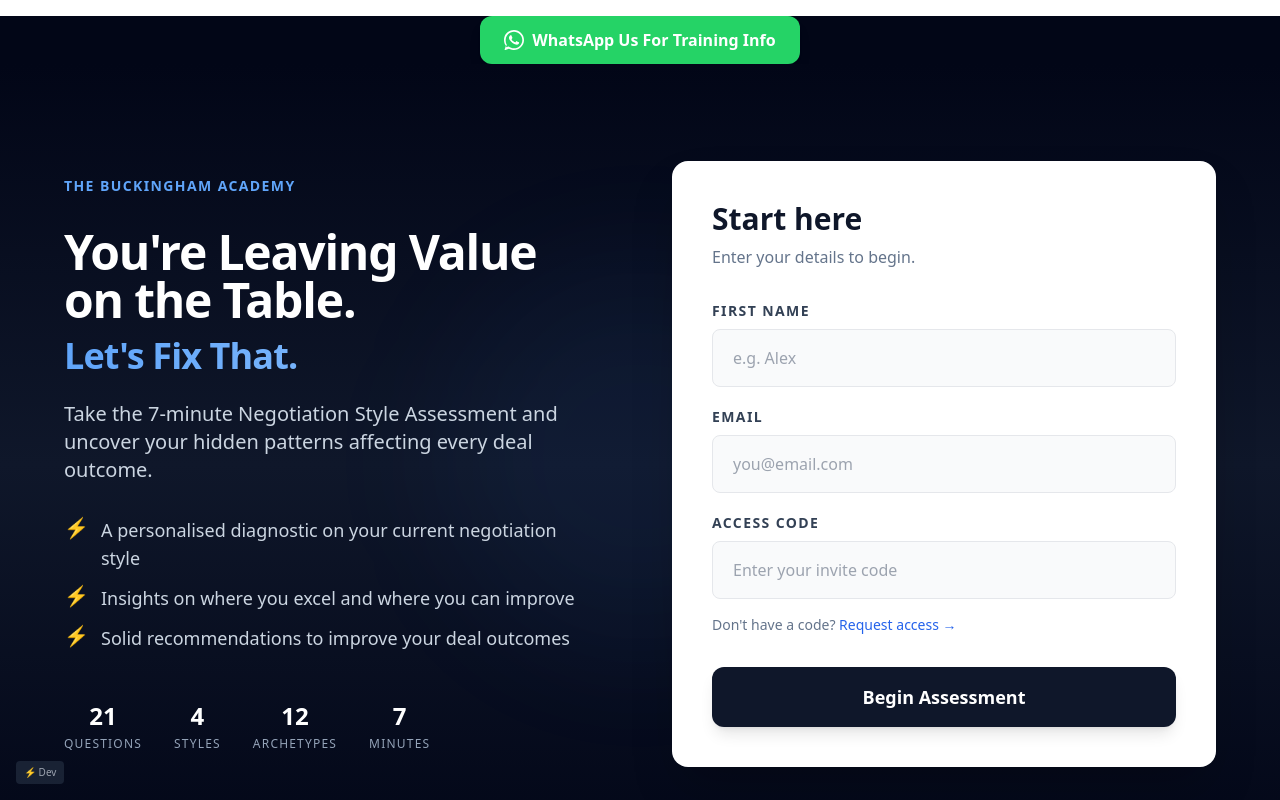
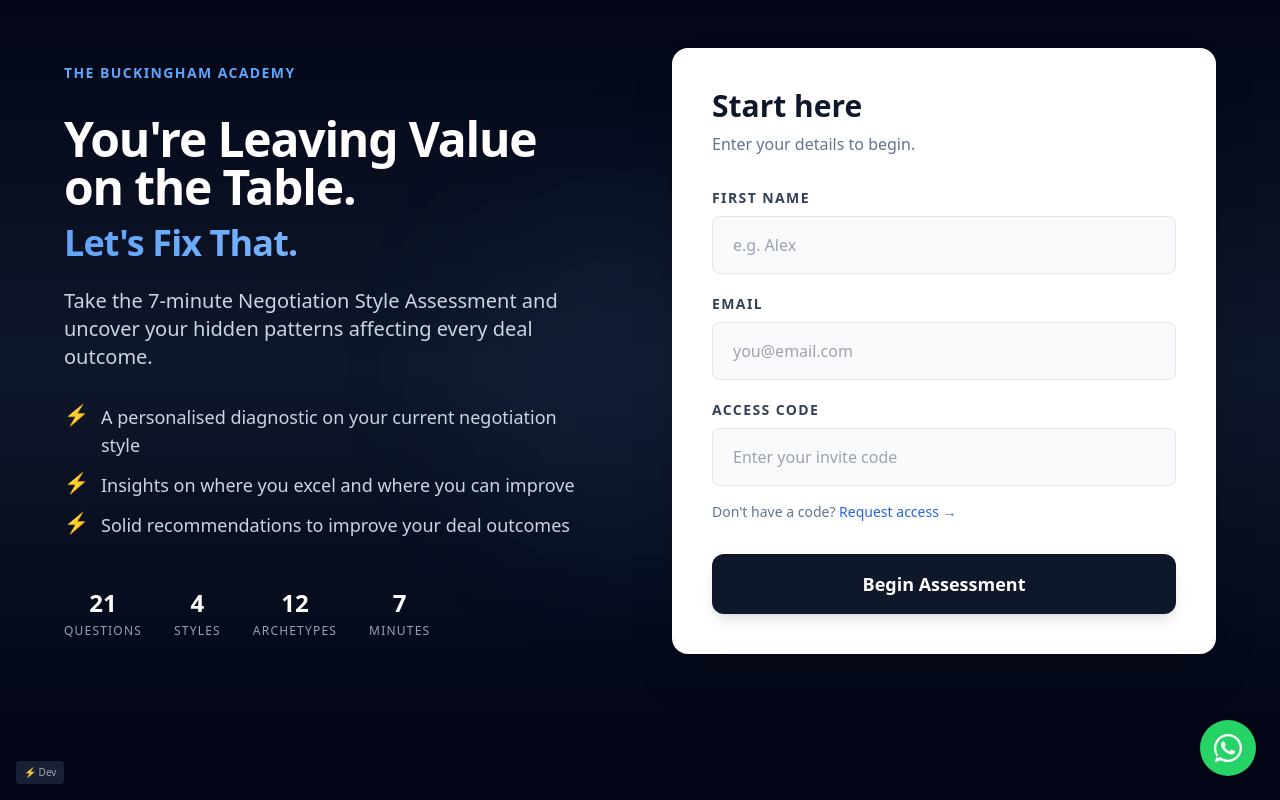
Before and after one commit to emailden-git/negotiation-profiler, a React (Create React App) app: page / in a window 1280 px wide. Shown: the top 800 px of the page. Built offline with nearby package versions, Linux system fonts and the light colour scheme.

Commit message:
fix: remove hero dead space + floating WhatsApp button (bottom-right)

```diff
--- a/src/components/WhatsAppButton.js
+++ b/src/components/WhatsAppButton.js
@@ -1,18 +1,18 @@
 import React from 'react';
 
-const WhatsAppButton = ({ text = "WhatsApp Us For Training Info", className = "" }) => {
+const WhatsAppButton = () => {
   return (
     <a
       href="/.netlify/functions/whatsapp"
       target="_blank"
       rel="noopener noreferrer"
-      className={`inline-flex items-center gap-2 bg-[#25D366] hover:bg-[#1ebe5b] text-white font-bold px-6 py-3 rounded-xl transition-all shadow-lg hover:shadow-xl ${className}`}
+      className="fixed bottom-6 right-6 z-50 bg-[#25D366] hover:bg-[#1ebe5b] text-white w-14 h-14 rounded-full flex items-center justify-center shadow-lg hover:shadow-xl transition-all hover:scale-110"
+      aria-label="WhatsApp Us"
     >
-      <svg className="w-5 h-5" fill="currentColor" viewBox="0 0 24 24">
+      <svg className="w-7 h-7" fill="currentColor" viewBox="0 0 24 24">
         <path d="M17.472 14.382c-.297-.149-1.758-.867-2.03-.967-.273-.099-.471-.148-.67.15-.197.297-.767.966-.94 1.164-.173.199-.347.223-.644.075-.297-.15-1.255-.463-2.39-1.475-.883-.788-1.48-1.761-1.653-2.059-.173-.297-.018-.458.13-.606.134-.133.298-.347.446-.52.149-.174.198-.298.298-.497.099-.198.05-.371-.025-.52-.075-.149-.669-1.612-.916-2.207-.242-.579-.487-.5-.669-.51-.173-.008-.371-.01-.57-.01-.198 0-.52.074-.792.372-.272.297-1.04 1.016-1.04 2.479 0 1.462 1.065 2.875 1.213 3.074.149.198 2.096 3.2 5.077 4.487.709.306 1.262.489 1.694.625.712.227 1.36.195 1.871.118.571-.085 1.758-.719 2.006-1.413.248-.694.248-1.289.173-1.413-.074-.124-.272-.198-.57-.347z"/>
         <path d="M12 0C5.373 0 0 5.373 0 12c0 2.625.846 5.059 2.284 7.034L.789 23.492a.5.5 0 00.61.61l4.458-1.495A11.952 11.952 0 0012 24c6.627 0 12-5.373 12-12S18.627 0 12 0zm0 22c-2.387 0-4.607-.798-6.379-2.145l-.188-.144-3.107 1.041 1.041-3.107-.144-.188A9.935 9.935 0 012 12C2 6.486 6.486 2 12 2s10 4.486 10 10-4.486 10-10 10z"/>
       </svg>
-      {text}
     </a>
   );
 };
```
Also changed, not shown: src/App.js.
